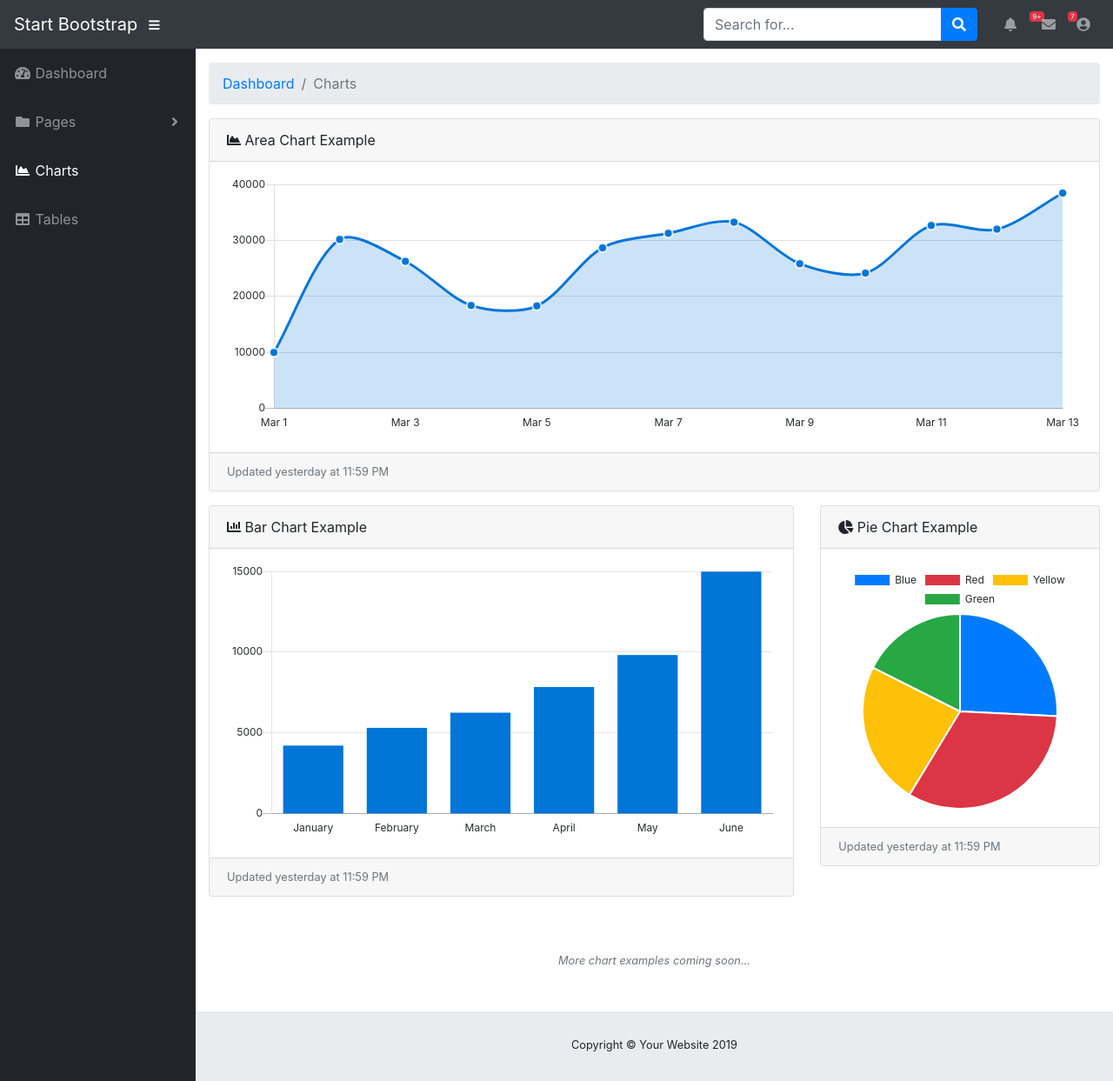
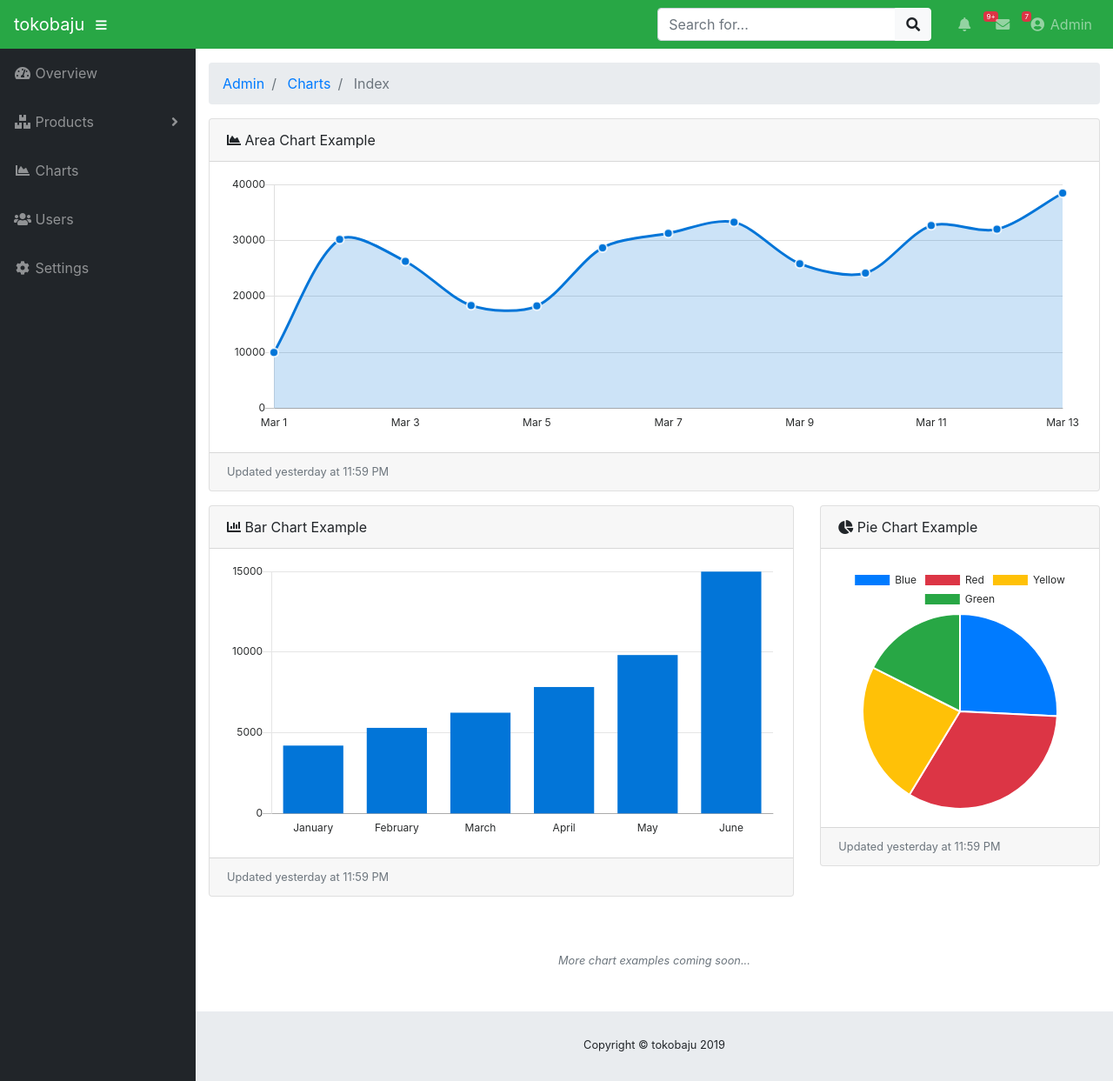
Before and after one commit to assenadamas/tokobaju, a CodeIgniter app: page /webgudang/index.php/admin/charts/index in a window 1280 px wide. Shown: the whole page at 87% size. Run offline with CodeIgniter, Linux system fonts and the light colour scheme.

Commit message:
Efektif Charts

```diff
--- a/application/views/admin/charts.php
+++ b/application/views/admin/charts.php
@@ -2,138 +2,19 @@
 <html lang="en">
 
 <head>
-
-  <meta charset="utf-8">
-  <meta http-equiv="X-UA-Compatible" content="IE=edge">
-  <meta name="viewport" content="width=device-width, initial-scale=1, shrink-to-fit=no">
-  <meta name="description" content="">
-  <meta name="author" content="">
-
-  <title>SB Admin - Charts</title>
-
-  <!-- Custom fonts for this template-->
-  <link href="<?php echo base_url('assets/fontawesome-free/css/all.min.css') ?>" rel="stylesheet" type="text/css">
-
-  <!-- Page level plugin CSS-->
-  <link href="<?php echo base_url('assets/datatables/dataTables.bootstrap4.css') ?>" rel="stylesheet">
-
-  <!-- Custom styles for this template-->
-  <link href="<?php echo base_url('css/sb-admin.css') ?>" rel="stylesheet">
-
+<?php $this->load->view("admin/_partials/head.php") ?>
 </head>
 
 <body id="page-top">
-
-  <nav class="navbar navbar-expand navbar-dark bg-dark static-top">
-
-    <a class="navbar-brand mr-1" href="index.html">Start Bootstrap</a>
-
-    <button class="btn btn-link btn-sm text-white order-1 order-sm-0" id="sidebarToggle" href="#">
-      <i class="fas fa-bars"></i>
-    </button>
-
-    <!-- Navbar Search -->
-    <form class="d-none d-md-inline-block form-inline ml-auto mr-0 mr-md-3 my-2 my-md-0">
-      <div class="input-group">
-        <input type="text" class="form-control" placeholder="Search for..." aria-label="Search" aria-describedby="basic-addon2">
-        <div class="input-group-append">
-          <button class="btn btn-primary" type="button">
-            <i class="fas fa-search"></i>
-          </button>
-        </div>
-      </div>
-    </form>
-
-    <!-- Navbar -->
-    <ul class="navbar-nav ml-auto ml-md-0">
-      <li class="nav-item dropdown no-arrow mx-1">
-        <a class="nav-link dropdown-toggle" href="#" id="alertsDropdown" role="button" data-toggle="dropdown" aria-haspopup="true" aria-expanded="false">
-          <i class="fas fa-bell fa-fw"></i>
-          <span class="badge badge-danger">9+</span>
-        </a>
-        <div class="dropdown-menu dropdown-menu-right" aria-labelledby="alertsDropdown">
-          <a class="dropdown-item" href="#">Action</a>
-          <a class="dropdown-item" href="#">Another action</a>
-          <div class="dropdown-divider"></div>
-          <a class="dropdown-item" href="#">Something else here</a>
-        </div>
-      </li>
-      <li class="nav-item dropdown no-arrow mx-1">
-        <a class="nav-link dropdown-toggle" href="#" id="messagesDropdown" role="button" data-toggle="dropdown" aria-haspopup="true" aria-expanded="false">
-          <i class="fas fa-envelope fa-fw"></i>
-          <span class="badge badge-danger">7</span>
-        </a>
-        <div class="dropdown-menu dropdown-menu-right" aria-labelledby="messagesDropdown">
-          <a class="dropdown-item" href="#">Action</a>
-          <a class="dropdown-item" href="#">Another action</a>
-          <div class="dropdown-divider"></div>
-          <a class="dropdown-item" href="#">Something else here</a>
-        </div>
-      </li>
-      <li class="nav-item dropdown no-arrow">
-        <a class="nav-link dropdown-toggle" href="#" id="userDropdown" role="button" data-toggle="dropdown" aria-haspopup="true" aria-expanded="false">
-          <i class="fas fa-user-circle fa-fw"></i>
-        </a>
-        <div class="dropdown-menu dropdown-menu-right" aria-labelledby="userDropdown">
-          <a class="dropdown-item" href="#">Settings</a>
-          <a class="dropdown-item" href="#">Activity Log</a>
-          <div class="dropdown-divider"></div>
-          <a class="dropdown-item" href="#" data-toggle="modal" data-target="#logoutModal">Logout</a>
-        </div>
-      </li>
-    </ul>
-
-  </nav>
+<?php $this->load->view("admin/_partials/navbar.php") ?>
 
   <div id="wrapper">
-
-    <!-- Sidebar -->
-    <ul class="sidebar navbar-nav">
-      <li class="nav-item">
-        <a class="nav-link" href="index.html">
-          <i class="fas fa-fw fa-tachometer-alt"></i>
-          <span>Dashboard</span>
-        </a>
-      </li>
-      <li class="nav-item dropdown">
-        <a class="nav-link dropdown-toggle" href="#" id="pagesDropdown" role="button" data-toggle="dropdown" aria-haspopup="true" aria-expanded="false">
-          <i class="fas fa-fw fa-folder"></i>
-          <span>Pages</span>
-        </a>
-        <div class="dropdown-menu" aria-labelledby="pagesDropdown">
-          <h6 class="dropdown-header">Login Screens:</h6>
-          <a class="dropdown-item" href="login.html">Login</a>
-          <a class="dropdown-item" href="register.html">Register</a>
-          <a class="dropdown-item" href="forgot-password.html">Forgot Password</a>
-          <div class="dropdown-divider"></div>
-          <h6 class="dropdown-header">Other Pages:</h6>
-          <a class="dropdown-item" href="404.html">404 Page</a>
-          <a class="dropdown-item" href="blank.html">Blank Page</a>
-        </div>
-      </li>
-      <li class="nav-item active">
-        <a class="nav-link" href="charts.html">
-          <i class="fas fa-fw fa-chart-area"></i>
-          <span>Charts</span></a>
-      </li>
-      <li class="nav-item">
-        <a class="nav-link" href="tables.html">
-          <i class="fas fa-fw fa-table"></i>
-          <span>Tables</span></a>
-      </li>
-    </ul>
+  <?php $this->load->view("admin/_partials/sidebar.php") ?>
 
     <div id="content-wrapper">
 
       <div class="container-fluid">
-
-        <!-- Breadcrumbs-->
-        <ol class="breadcrumb">
-          <li class="breadcrumb-item">
-            <a href="#">Dashboard</a>
-          </li>
-          <li class="breadcrumb-item active">Charts</li>
-        </ol>
+      <?php $this->load->view("admin/_partials/breadcrumb.php") ?>
 
         <!-- Area Chart Example-->
         <div class="card mb-3">
@@ -179,13 +60,7 @@
       <!-- /.container-fluid -->
 
       <!-- Sticky Footer -->
-      <footer class="sticky-footer">
-        <div class="container my-auto">
-          <div class="copyright text-center my-auto">
-            <span>Copyright © Your Website 2019</span>
-          </div>
-        </div>
-      </footer>
+      <?php $this->load->view("admin/_partials/footer.php") ?>
 
     </div>
     <!-- /.content-wrapper -->
@@ -193,10 +68,11 @@
   </div>
   <!-- /#wrapper -->
 
+
+
   <!-- Scroll to Top Button-->
-  <a class="scroll-to-top rounded" href="#page-top">
-    <i class="fas fa-angle-up"></i>
-  </a>
+  <?php $this->load->view("admin/_partials/scrolltop.php") ?>
+
 
   <!-- Logout Modal-->
   <div class="modal fade" id="logoutModal" tabindex="-1" role="dialog" aria-labelledby="exampleModalLabel" aria-hidden="true">
@@ -211,7 +87,7 @@
         <div class="modal-body">Select "Logout" below if you are ready to end your current session.</div>
         <div class="modal-footer">
           <button class="btn btn-secondary" type="button" data-dismiss="modal">Cancel</button>
-          <a class="btn btn-primary" href="login.html">Logout</a>
+          <a class="btn btn-primary" href="<?php echo base_url('admin/login') ?>">Logout</a>
         </div>
       </div>
     </div>
```
